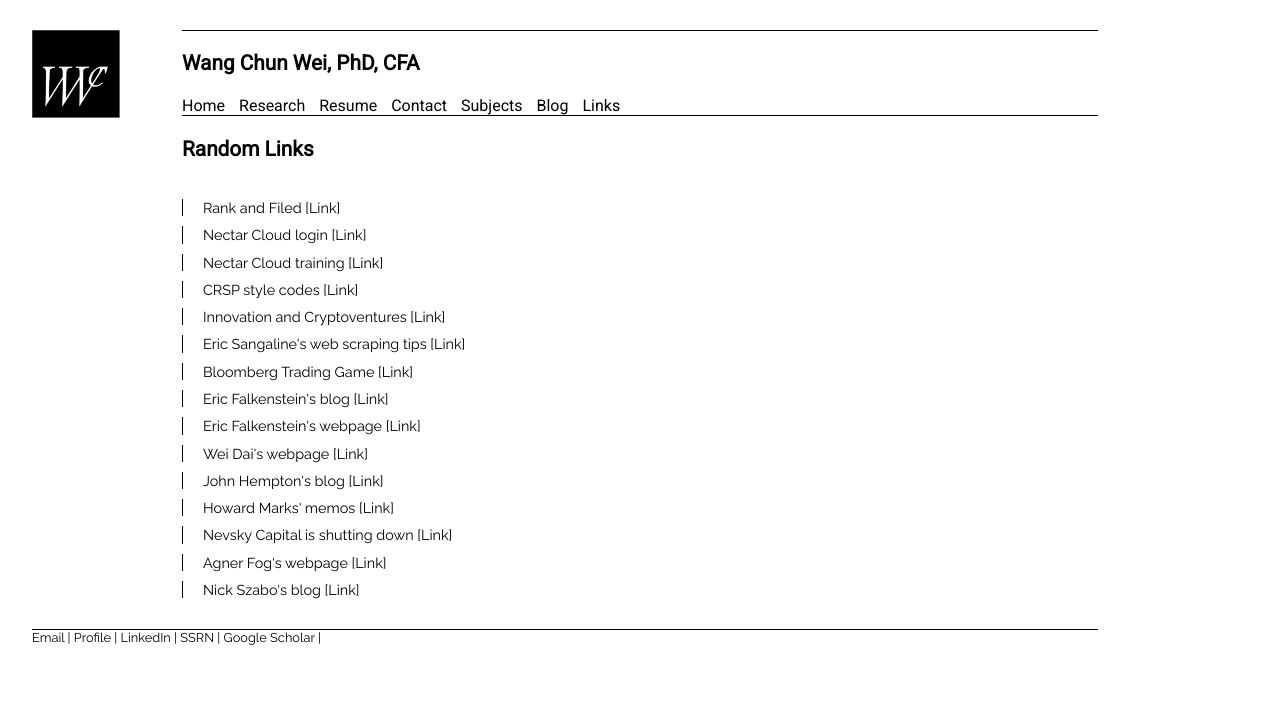
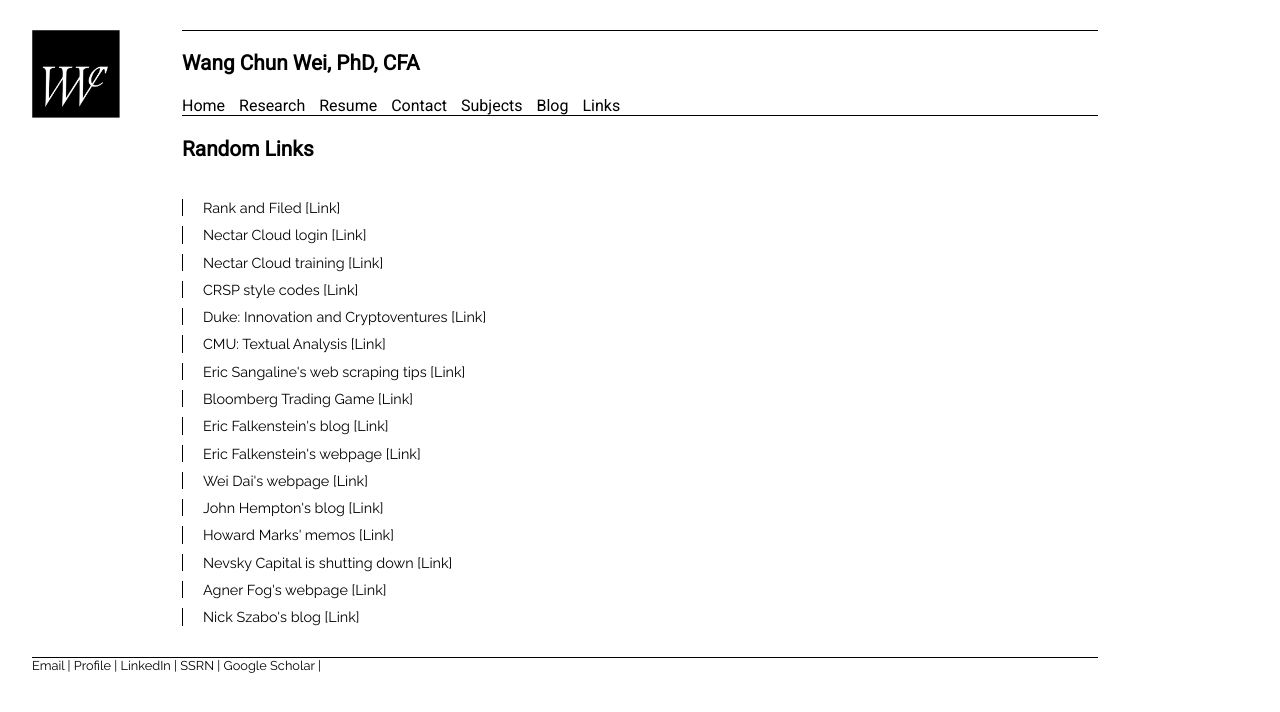
Before and after one commit to weiwangchun/weiwangchun.github.io, a Jekyll site: the page built from links/index.html, in a window 1280 px wide. Shown: the top 712 px of the page. Built offline with Jekyll 4.4.1, drawn with Linux system fonts in a browser that asks for light colours.

Commit message:
Update index.html

```diff
--- a/links/index.html
+++ b/links/index.html
@@ -14,7 +14,8 @@
   <p> Nectar Cloud login <a href="https://nectar.org.au/cloudpage/">[Link]</a></p>
   <p> Nectar Cloud training <a href="http://training.nectar.org.au/package07/sections/firstSSHCommands.html">[Link]</a></p>
   <p> CRSP style codes <a href="http://www.crsp.com/products/documentation/crsp-style-code">[Link]</a></p>
-  <p> Innovation and Cryptoventures <a href ="https://faculty.fuqua.duke.edu/%7Echarvey/Teaching/898_2016/syl898.htm">[Link]</a></p>
+  <p> Duke: Innovation and Cryptoventures <a href ="https://faculty.fuqua.duke.edu/%7Echarvey/Teaching/898_2016/syl898.htm">[Link]</a></p>
+  <p> CMU: Textual Analysis <a href ="https://www.andrew.cmu.edu/user/lilig/atass.html">[Link]</a></p>
   <p> Eric Sangaline's web scraping tips <a href ="http://sangaline.com/post/advanced-web-scraping-tutorial/">[Link]</a></p>
   <p> Bloomberg Trading Game <a href="https://www.bloomberg.com/features/2015-stock-chart-trading-game/">[Link]</a></p>
   <p> Eric Falkenstein's blog <a href="http://falkenblog.blogspot.com.au/">[Link]</a></p>
```
